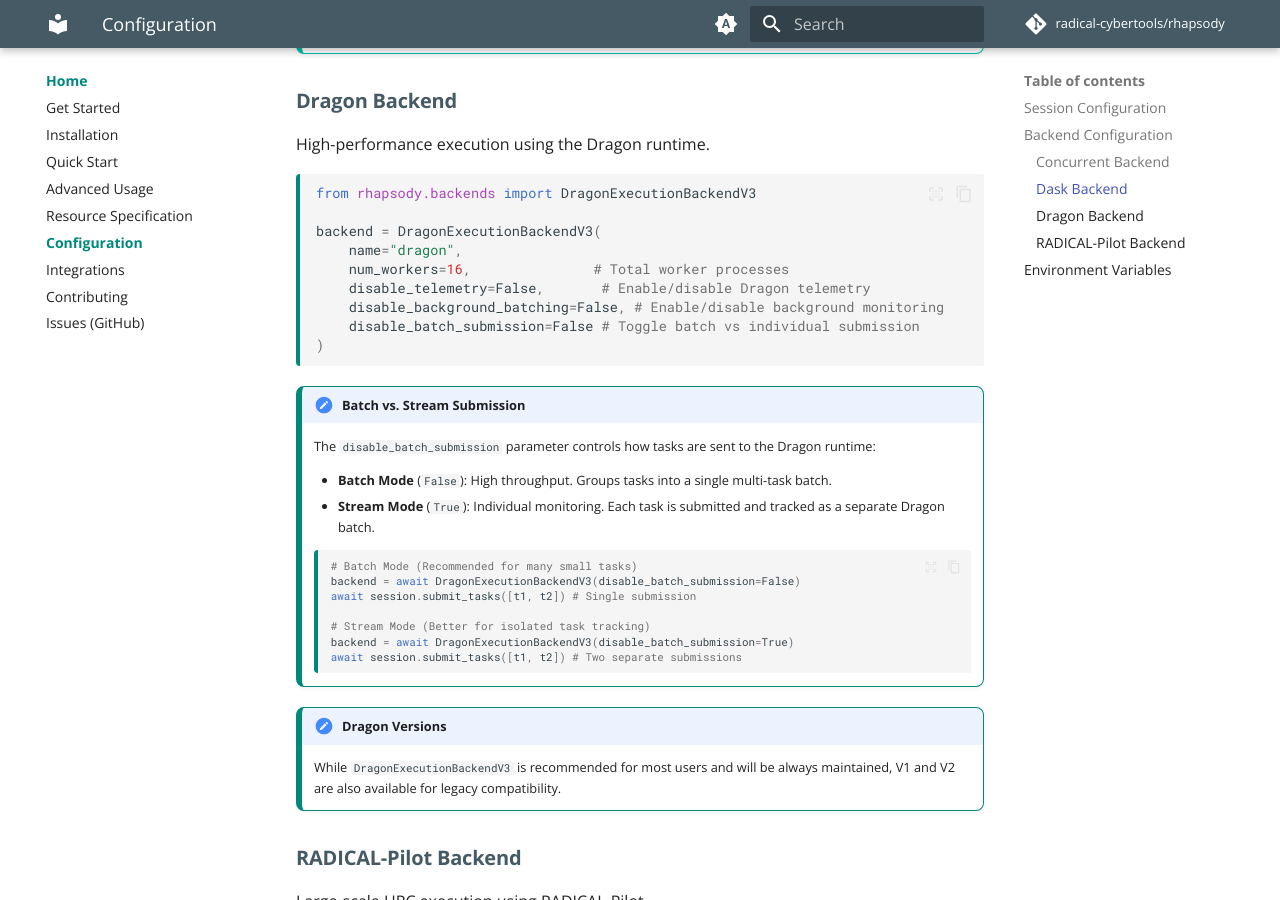
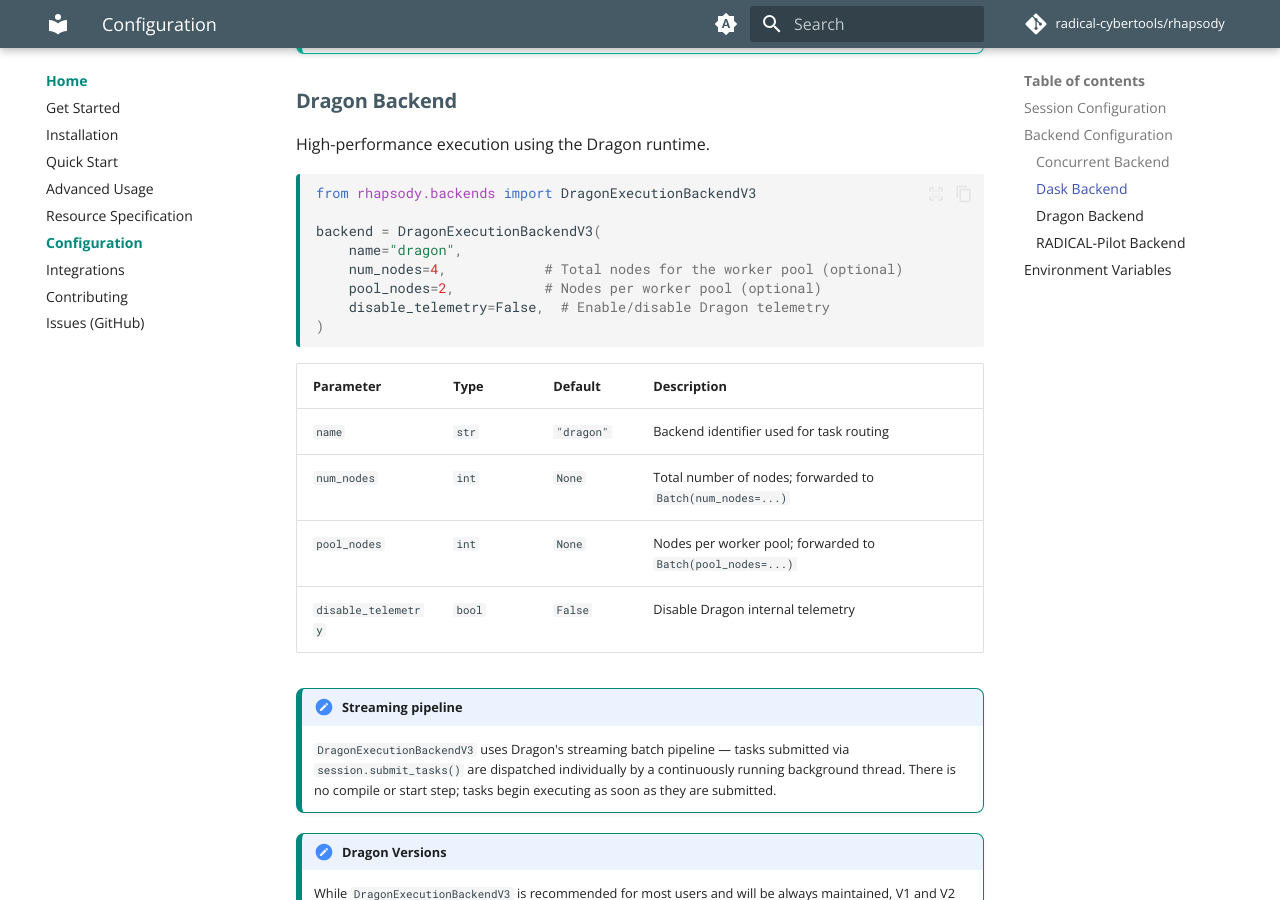
Before and after one commit to radical-cybertools/rhapsody, an MkDocs documentation site: the page built from docs/getting-started/configuration.md, in a window 1280 px wide and 900 px high, scrolled down 1575 px. Built offline with MkDocs 1.6.1 and Material for MkDocs 9.7.7, drawn with Linux system fonts in a browser that asks for light colours; comment, search, counter and statistics services are not loaded.

Commit message:
clean-up

````diff
--- a/docs/getting-started/configuration.md
+++ b/docs/getting-started/configuration.md
@@ -66,29 +66,23 @@
 
 backend = DragonExecutionBackendV3(
     name="dragon",
-    num_workers=16,               # Total worker processes
-    disable_telemetry=False,       # Enable/disable Dragon telemetry
-    disable_background_batching=False, # Enable/disable background monitoring
-    disable_batch_submission=False # Toggle batch vs individual submission
+    num_nodes=4,            # Total nodes for the worker pool (optional)
+    pool_nodes=2,           # Nodes per worker pool (optional)
+    disable_telemetry=False,  # Enable/disable Dragon telemetry
 )
 ```
 
-!!! note "Batch vs. Stream Submission"
-    The `disable_batch_submission` parameter controls how tasks are sent to the Dragon runtime:
+| Parameter | Type | Default | Description |
+|-----------|------|---------|-------------|
+| `name` | `str` | `"dragon"` | Backend identifier used for task routing |
+| `num_nodes` | `int` | `None` | Total number of nodes; forwarded to `Batch(num_nodes=...)` |
+| `pool_nodes` | `int` | `None` | Nodes per worker pool; forwarded to `Batch(pool_nodes=...)` |
+| `disable_telemetry` | `bool` | `False` | Disable Dragon internal telemetry |
 
-    - **Batch Mode** (`False`): High throughput. Groups tasks into a single multi-task batch.
-    - **Stream Mode** (`True`): Individual monitoring. Each task is submitted and tracked as a separate Dragon batch.
-
-    ```python
-    # Batch Mode (Recommended for many small tasks)
-    backend = await DragonExecutionBackendV3(disable_batch_submission=False)
-    await session.submit_tasks([t1, t2]) # Single submission
-
-    # Stream Mode (Better for isolated task tracking)
-    backend = await DragonExecutionBackendV3(disable_batch_submission=True)
-    await session.submit_tasks([t1, t2]) # Two separate submissions
-    ```
-
+!!! note "Streaming pipeline"
+    `DragonExecutionBackendV3` uses Dragon's streaming batch pipeline — tasks submitted via
+    `session.submit_tasks()` are dispatched individually by a continuously running background
+    thread. There is no compile or start step; tasks begin executing as soon as they are submitted.
 
 !!! note "Dragon Versions"
     While `DragonExecutionBackendV3` is recommended for most users and will be always maintained, V1 and V2 are also available for legacy compatibility.
````
Also changed, not shown: CHANGELOG.md (+10 -0 lines), docs/getting-started/advanced-usage.md (+2 -3 lines), 2 other files.
